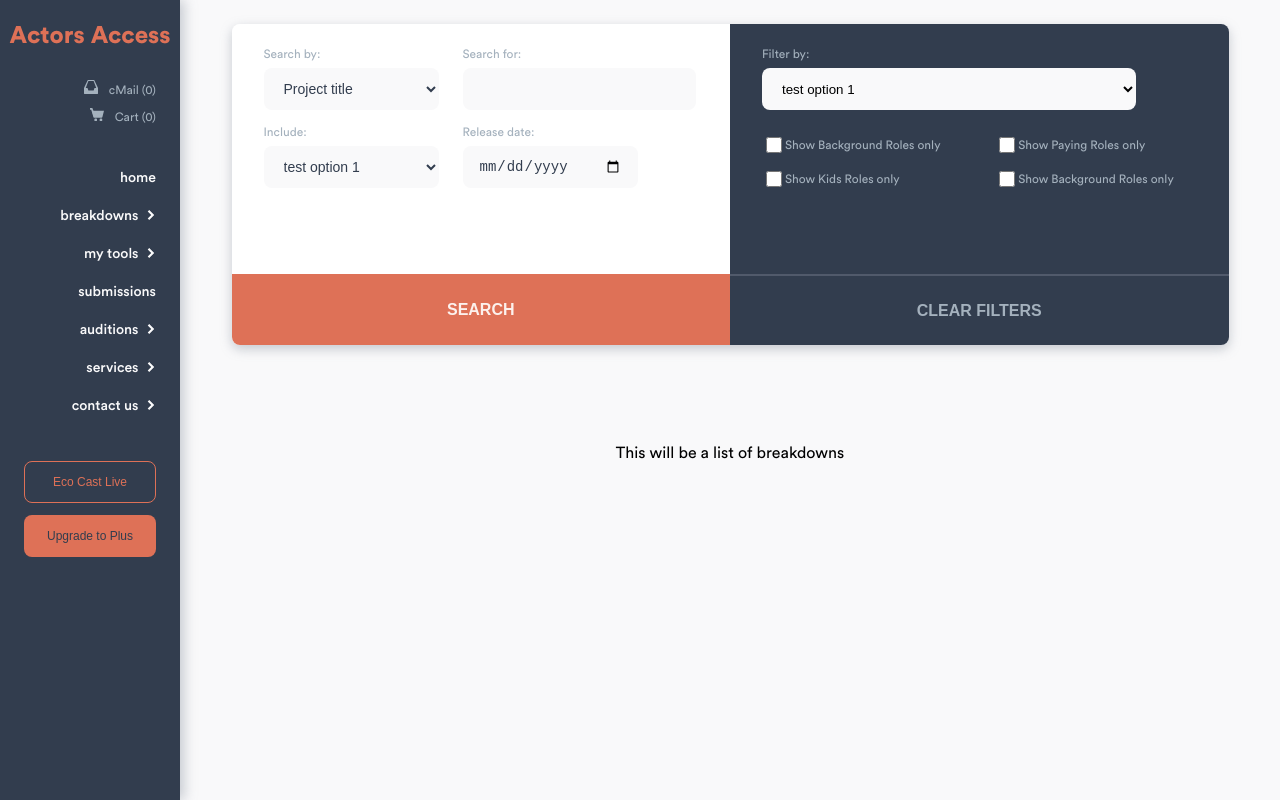
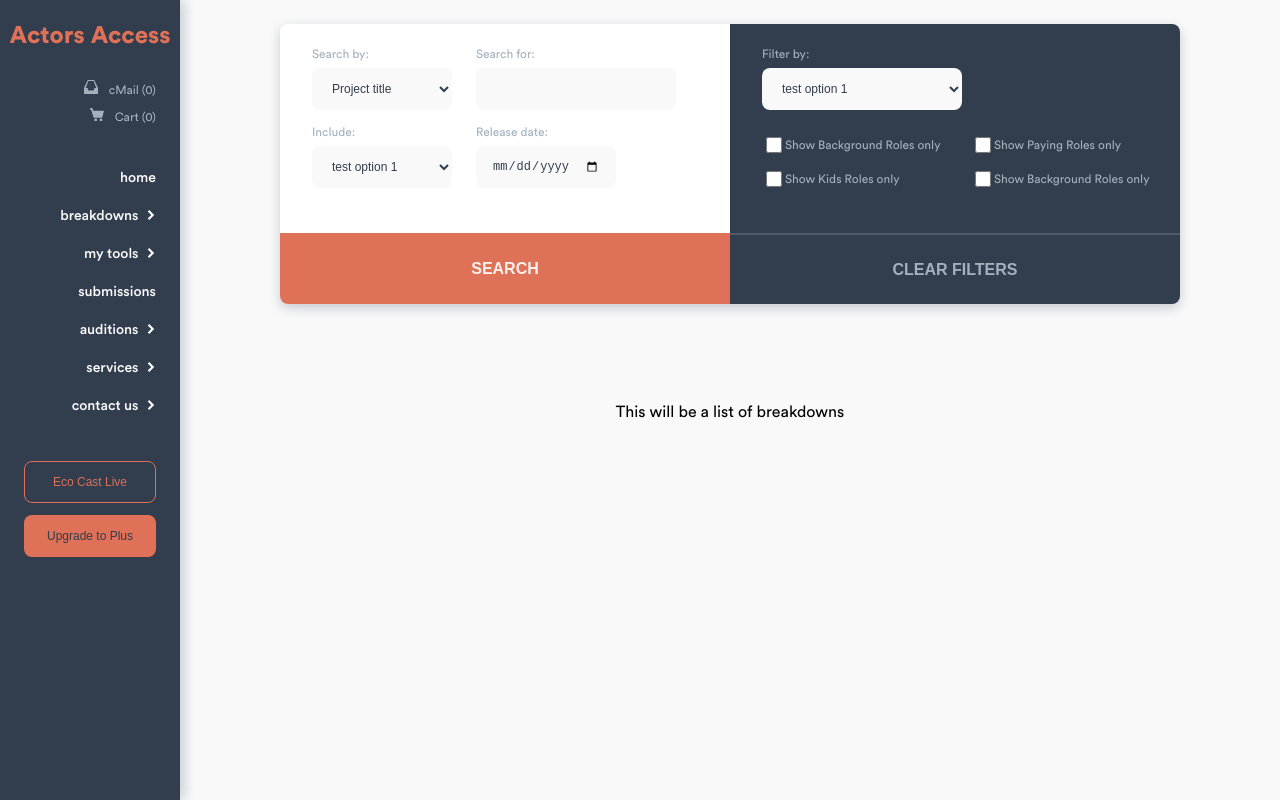
Before and after one commit to Zachcos/ActorsAccessRedesign, a Next.js app: page /breakdowns in a window 1280 px wide. Built offline with nearby package versions, Linux system fonts and the light colour scheme.

Commit message:
Adjust sizing for searchFilterCard component

```diff
--- a/components/seachFilterCard.tsx
+++ b/components/seachFilterCard.tsx
@@ -7,8 +7,8 @@ const CardWrapper = styled.div`
   box-shadow: 0 4px 12px rgba(121, 130, 145, 0.4);
   box-sizing: border-box;
   display: flex;
-  height: 321px;
-  width: 997px;
+  height: 280px;
+  width: 900px;
 `;
 
 const Search = styled.div`
@@ -31,7 +31,7 @@ const Search = styled.div`
       select,
       input {
         //TODO - Style browser/OS default focus styling;
-        ${font(14, 500, `${colors.neut_8}`)};
+        ${font(12, 500, `${colors.neut_8}`)};
         background: ${colors.neut_1};
         border-radius: 8px;
         border: none;
@@ -41,13 +41,13 @@ const Search = styled.div`
       select,
       input[type='date'] {
         height: 42px;
-        width: 175px;
+        width: 140px;
       }
       input[type='text'] {
         // TODO - Change default date picker?
         border-radius: 8px;
         height: 42px;
-        width: 233px;
+        width: 200px;
       }
     }
   }
@@ -81,13 +81,14 @@ const Filter = styled.div`
       margin-bottom: 8px;
     }
     select {
+      ${font(12, 400, `${colors.neut_8}`)};
       background: ${colors.neut_1};
       border-radius: 8px;
       border: none;
       box-sizing: border-box;
       height: 42px;
       padding: 0 16px;
-      width: 374px;
+      width: 200px;
     }
   }
   .checkForm {
```
